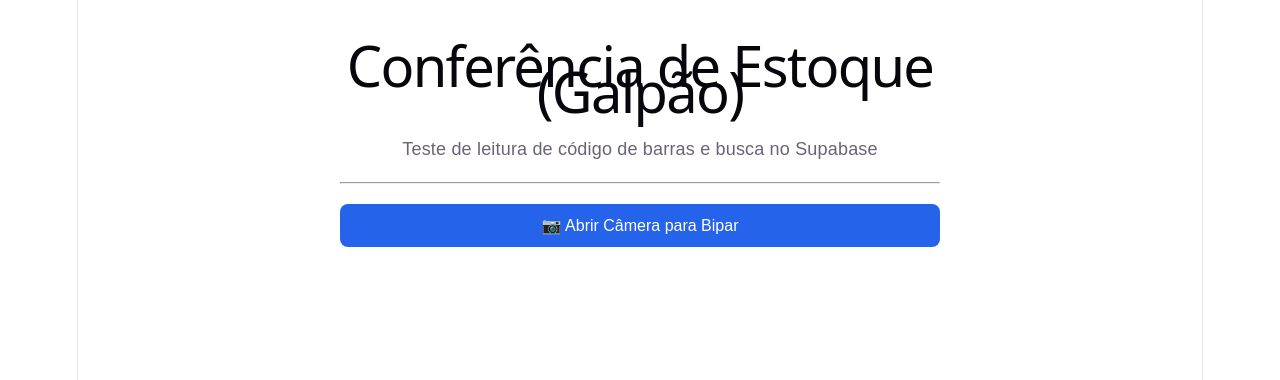
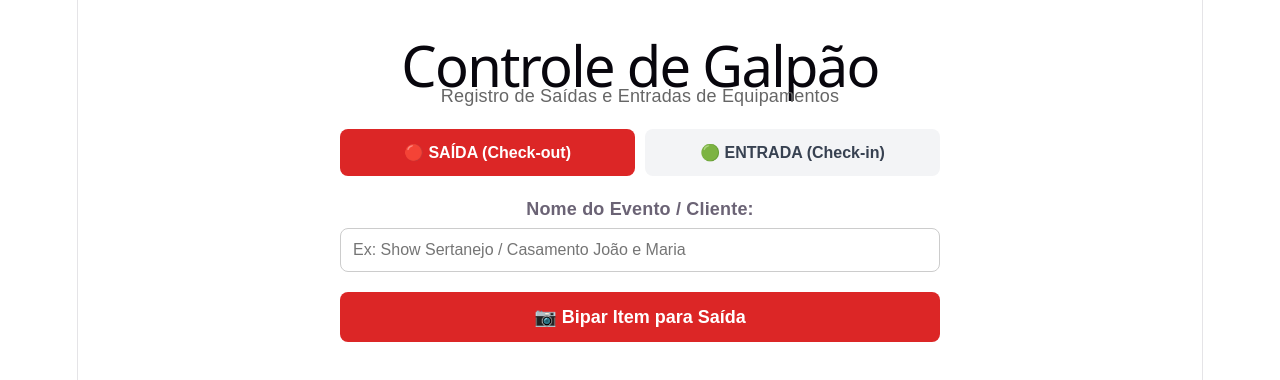
Before and after one commit to Baiixinho/sistema-eventos, a React (Vite) app: page / in a window 1280 px wide. Shown: the top 380 px of the page. Built offline with nearby package versions, Linux system fonts and the light colour scheme; no server answers.

Commit message:
adiciona fluxo completo de check-in e check-out com historico

```diff
--- a/src/components/pages/CheckOut.jsx
+++ b/src/components/pages/CheckOut.jsx
@@ -3,65 +3,180 @@ import { supabase } from '../../lib/supabase';
 import { BarcodeReader } from '../BarcodeReader';
 
 export function CheckOut() {
+  const [tipoOperacao, setTipoOperacao] = useState('saida'); // 'saida' ou 'entrada'
+  const [nomeEvento, setNomeEvento] = useState('');
   const [mostrarLeitor, setMostrarLeitor] = useState(false);
-  const [codigoLido, setCodigoLido] = useState('');
-  const [equipamento, setEquipamento] = useState(null);
   const [carregando, setCarregando] = useState(false);
+  const [mensagemSucesso, setMensagemSucesso] = useState('');
   const [mensagemErro, setMensagemErro] = useState('');
+  const [ultimoItemRegistrado, setUltimoItemRegistrado] = useState(null);
 
-  // Função chamada automaticamente quando a câmera detecta um código de barras
   const handleCodigoLido = async (codigo) => {
-    setMostrarLeitor(false); // Desliga a câmera
-    setCodigoLido(codigo);
+    setMostrarLeitor(false);
     setMensagemErro('');
-    setEquipamento(null);
+    setMensagemSucesso('');
+    setUltimoItemRegistrado(null);
+
+    if (!nomeEvento.trim()) {
+      setMensagemErro('Por favor, digite o nome do Evento/Cliente antes de bipar!');
+      return;
+    }
+
     setCarregando(true);
 
-    // Consulta no Supabase pelo código de barras bipado
-    const { data, error } = await supabase
-      .from('equipamentos')
-      .select('*')
-      .eq('codigo_barras', codigo)
-      .single();
+    try {
+      // 1. Busca o equipamento pelo código de barras
+      const { data: equipamento, error: erroBusca } = await supabase
+        .from('equipamentos')
+        .select('*')
+        .eq('codigo_barras', codigo)
+        .single();
 
-    setCarregando(false);
+      if (erroBusca || !equipamento) {
+        setMensagemErro(`Equipamento com código "${codigo}" não foi encontrado no sistema.`);
+        setCarregando(false);
+        return;
+      }
 
-    if (error || !data) {
-      setMensagemErro(`Nenhum equipamento encontrado com o código: ${codigo}`);
-    } else {
-      setEquipamento(data);
+      // 2. Define o novo status
+      const novoStatus = tipoOperacao === 'saida' ? 'Em Uso' : 'Disponível';
+
+      // 3. Atualiza o status na tabela equipamentos
+      const { error: erroAtualizacao } = await supabase
+        .from('equipamentos')
+        .update({ status: novoStatus })
+        .eq('id', equipamento.id);
+
+      if (erroAtualizacao) throw erroAtualizacao;
+
+      // 4. Registra no histórico de movimentações
+      const { error: erroHistorico } = await supabase
+        .from('movimentacoes')
+        .insert([
+          {
+            equipamento_id: equipamento.id,
+            tipo: tipoOperacao,
+            evento: nomeEvento
+          }
+        ]);
+
+      if (erroHistorico) throw erroHistorico;
+
+      // Sucesso!
+      setUltimoItemRegistrado({
+        nome: equipamento.nome,
+        codigo,
+        status: novoStatus
+      });
+      setMensagemSucesso(
+        `Sucesso: "${equipamento.nome}" registrado como [${tipoOperacao.toUpperCase()}] para o evento "${nomeEvento}".`
+      );
+
+    } catch (err) {
+      console.error(err);
+      setMensagemErro('Erro ao registrar a movimentação. Tente novamente.');
+    } finally {
+      setCarregando(false);
     }
   };
 
   return (
     <div style={{ padding: '20px', maxWidth: '600px', margin: '0 auto', fontFamily: 'sans-serif' }}>
-      <h1>Conferência de Estoque (Galpão)</h1>
-      <p>Teste de leitura de código de barras e busca no Supabase</p>
+      <h1 style={{ textAlign: 'center', marginBottom: '5px' }}>Controle de Galpão</h1>
+      <p style={{ textAlign: 'center', color: '#666', marginBottom: '20px' }}>
+        Registro de Saídas e Entradas de Equipamentos
+      </p>
 
-      <hr style={{ margin: '20px 0' }} />
+      {/* Selector de Modo: SAÍDA vs ENTRADA */}
+      <div style={{ display: 'flex', gap: '10px', marginBottom: '20px' }}>
+        <button
+          onClick={() => setTipoOperacao('saida')}
+          style={{
+            flex: 1,
+            padding: '14px',
+            fontSize: '16px',
+            fontWeight: 'bold',
+            borderRadius: '8px',
+            border: 'none',
+            cursor: 'pointer',
+            backgroundColor: tipoOperacao === 'saida' ? '#dc2626' : '#f3f4f6',
+            color: tipoOperacao === 'saida' ? 'white' : '#374151',
+            transition: '0.2s'
+          }}
+        >
+          🔴 SAÍDA (Check-out)
+        </button>
 
-      {/* Botão para abrir a câmera */}
+        <button
+          onClick={() => setTipoOperacao('entrada')}
+          style={{
+            flex: 1,
+            padding: '14px',
+            fontSize: '16px',
+            fontWeight: 'bold',
+            borderRadius: '8px',
+            border: 'none',
+            cursor: 'pointer',
+            backgroundColor: tipoOperacao === 'entrada' ? '#16a34a' : '#f3f4f6',
+            color: tipoOperacao === 'entrada' ? 'white' : '#374151',
+            transition: '0.2s'
+          }}
+        >
+          🟢 ENTRADA (Check-in)
+        </button>
+      </div>
+
+      {/* Campo para identificar o Evento / Cliente */}
+      <div style={{ marginBottom: '20px' }}>
+        <label style={{ display: 'block', fontWeight: 'bold', marginBottom: '6px' }}>
+          Nome do Evento / Cliente:
+        </label>
+        <input
+          type="text"
+          placeholder="Ex: Show Sertanejo / Casamento João e Maria"
+          value={nomeEvento}
+          onChange={(e) => setNomeEvento(e.target.value)}
+          style={{
+            width: '100%',
+            padding: '12px',
+            fontSize: '16px',
+            borderRadius: '8px',
+            border: '1px solid #ccc',
+            boxSizing: 'border-box'
+          }}
+        />
+      </div>
+
+      {/* Botão Câmera */}
       {!mostrarLeitor && (
         <button
-          onClick={() => setMostrarLeitor(true)}
+          onClick={() => {
+            if (!nomeEvento.trim()) {
+              setMensagemErro('Informe o evento antes de abrir a câmera!');
+              return;
+            }
+            setMensagemErro('');
+            setMostrarLeitor(true);
+          }}
           style={{
-            backgroundColor: '#2563eb',
+            backgroundColor: tipoOperacao === 'saida' ? '#dc2626' : '#16a34a',
             color: 'white',
-            padding: '12px 24px',
-            fontSize: '16px',
+            padding: '14px',
+            fontSize: '18px',
+            fontWeight: 'bold',
             border: 'none',
             borderRadius: '8px',
             cursor: 'pointer',
             width: '100%'
           }}
         >
-          📷 Abrir Câmera para Bipar
+          📷 Bipar Item para {tipoOperacao === 'saida' ? 'Saída' : 'Entrada'}
         </button>
       )}
 
-      {/* Exibe o componente de leitor da câmera */}
+      {/* Câmera / Leitor */}
       {mostrarLeitor && (
-        <div>
+        <div style={{ marginTop: '15px' }}>
           <BarcodeReader onScanSuccess={handleCodigoLido} />
           <button
             onClick={() => setMostrarLeitor(false)}
@@ -69,7 +184,7 @@ export function CheckOut() {
               marginTop: '15px',
               backgroundColor: '#6b7280',
               color: 'white',
-              padding: '8px 16px',
+              padding: '10px',
               border: 'none',
               borderRadius: '6px',
               cursor: 'pointer',
@@ -81,26 +196,33 @@ export function CheckOut() {
         </div>
       )}
 
-      {/* Indicador de Busca */}
-      {carregando && <p style={{ color: '#2563eb', fontWeight: 'bold' }}>🔍 Buscando no Supabase...</p>}
+      {/* Status da busca */}
+      {carregando && (
+        <p style={{ textAlign: 'center', color: '#2563eb', fontWeight: 'bold', marginTop: '15px' }}>
+          ⏳ Atualizando estoque no Supabase...
+        </p>
+      )}
 
-      {/* Mensagem de Erro */}
+      {/* Mensagens de Feedback */}
       {mensagemErro && (
-        <div style={{ backgroundColor: '#fee2e2', color: '#991b1b', padding: '15px', borderRadius: '8px', marginTop: '20px' }}>
+        <div style={{ backgroundColor: '#fee2e2', color: '#991b1b', padding: '15px', borderRadius: '8px', marginTop: '15px' }}>
           <strong>Aviso:</strong> {mensagemErro}
         </div>
       )}
 
-      {/* Card do Equipamento Encontrado */}
-      {equipamento && (
-        <div style={{ border: '2px solid #22c55e', borderRadius: '8px', padding: '20px', marginTop: '20px', backgroundColor: '#f0fdf4' }}>
-          <span style={{ backgroundColor: '#22c55e', color: 'white', padding: '4px 8px', borderRadius: '4px', fontSize: '12px', fontWeight: 'bold' }}>
-            ITEM LOCALIZADO
-          </span>
-          <h2 style={{ margin: '10px 0 5px 0' }}>{equipamento.nome}</h2>
-          <p><strong>Código de Barras:</strong> {codigoLido}</p>
-          <p><strong>Status Atual:</strong> {equipamento.status}</p>
-          <p><strong>Condição:</strong> {equipamento.condicao}</p>
+      {mensagemSucesso && (
+        <div style={{ backgroundColor: '#dcfce7', color: '#166534', padding: '15px', borderRadius: '8px', marginTop: '15px' }}>
+          {mensagemSucesso}
+        </div>
+      )}
+
+      {/* Resumo do Último Item Processado */}
+      {ultimoItemRegistrado && (
+        <div style={{ border: '1px solid #e5e7eb', borderRadius: '8px', padding: '15px', marginTop: '15px', backgroundColor: '#fafafa' }}>
+          <h4 style={{ margin: '0 0 8px 0', color: '#374151' }}>Último Item Processado:</h4>
+          <p style={{ margin: '4px 0' }}><strong>Item:</strong> {ultimoItemRegistrado.nome}</p>
+          <p style={{ margin: '4px 0' }}><strong>Código:</strong> {ultimoItemRegistrado.codigo}</p>
+          <p style={{ margin: '4px 0' }}><strong>Novo Status:</strong> {ultimoItemRegistrado.status}</p>
         </div>
       )}
     </div>
```
